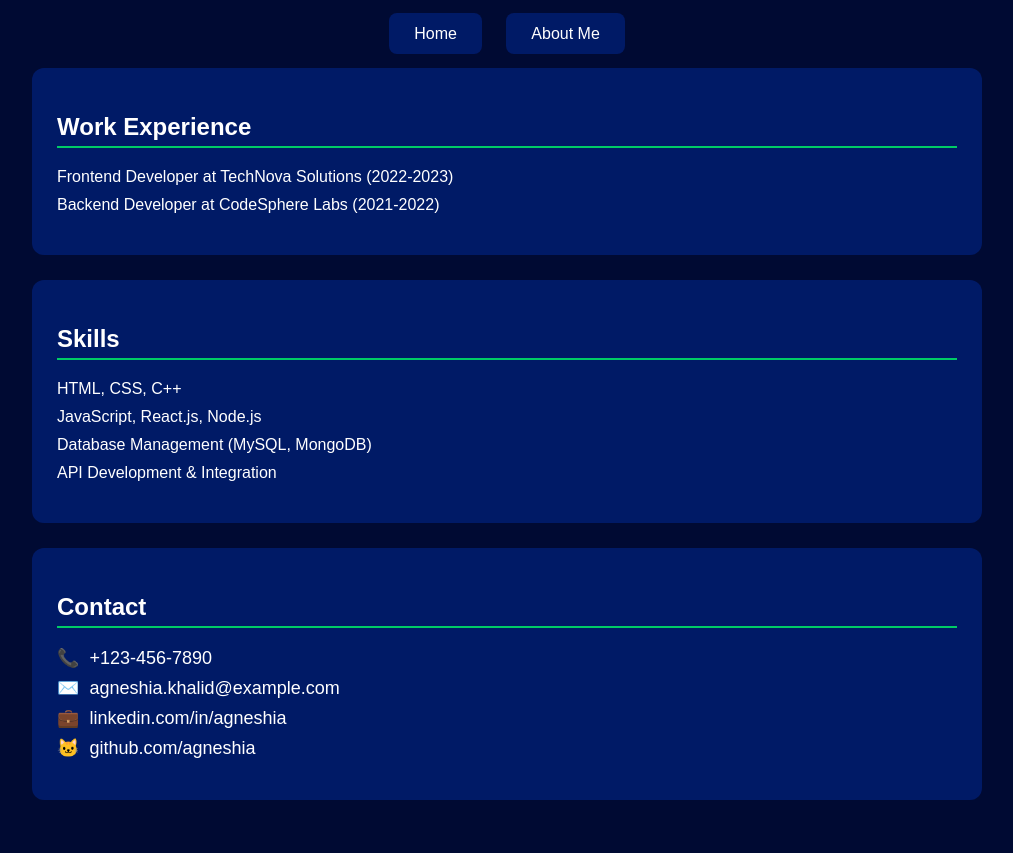
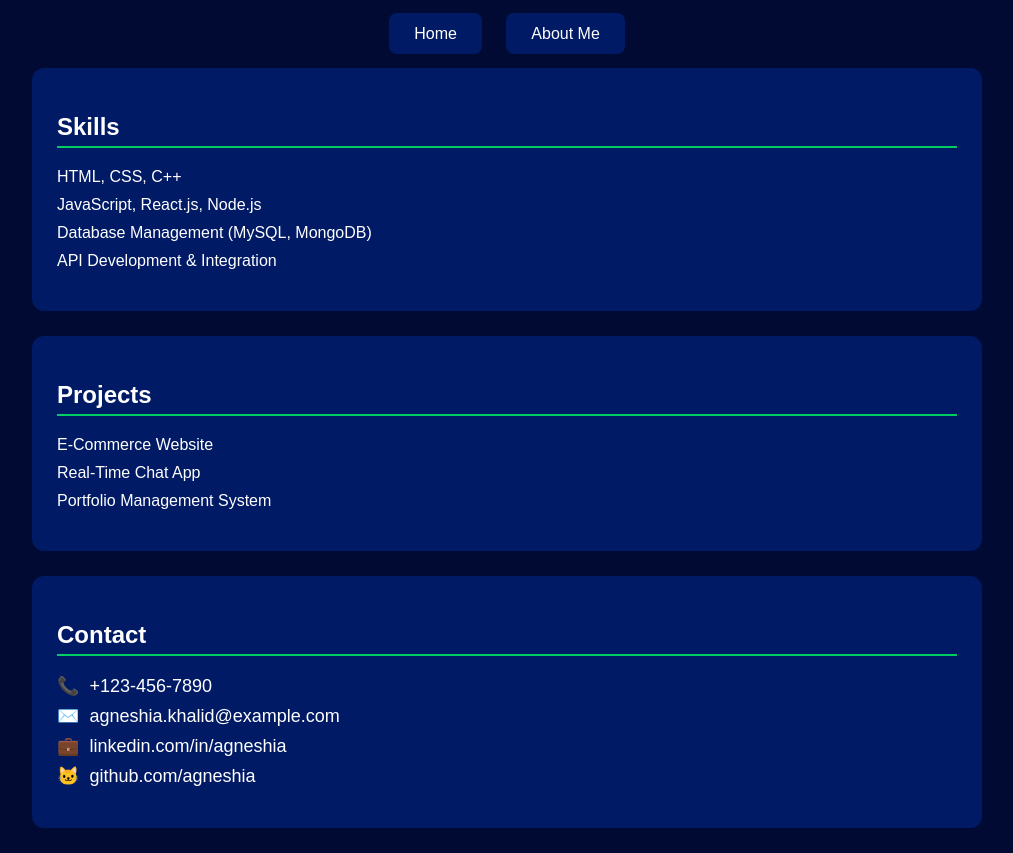
Before and after one commit to Agneshia19/my-first-portfolio-website, a plain HTML site: page projects.html in a window 1280 px wide. Shown: the whole page, without its empty margins (133-1146 px from the left). Before the commit the page ends 825 px from the top, so only its background shows below. Drawn offline with Linux system fonts and the light colour scheme.

Commit message:
Update projects.html

```diff
--- a/projects.html
+++ b/projects.html
@@ -89,20 +89,21 @@
     </nav>
 
     <section>
-        <h2>Work Experience</h2>
+        <h2>Skills</h2>
         <ul>
-            <li>Frontend Developer at TechNova Solutions (2022-2023)</li>
-            <li>Backend Developer at CodeSphere Labs (2021-2022)</li>
+          <li>HTML, CSS, C++</li>
+            <li>JavaScript, React.js, Node.js</li>
+            <li>Database Management (MySQL, MongoDB)</li>
+            <li>API Development & Integration</li>
         </ul>
     </section>
 
     <section>
-        <h2>Skills</h2>
+         <h2>Projects</h2>
         <ul>
-            <li>HTML, CSS, C++</li>
-            <li>JavaScript, React.js, Node.js</li>
-            <li>Database Management (MySQL, MongoDB)</li>
-            <li>API Development & Integration</li>
+            <li>E-Commerce Website</li>
+            <li>Real-Time Chat App</li>
+            <li>Portfolio Management System</li>
         </ul>
     </section>
 
```
